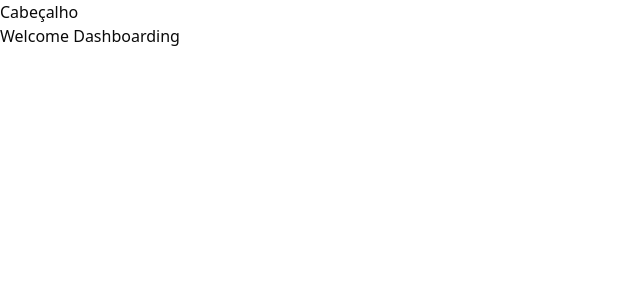
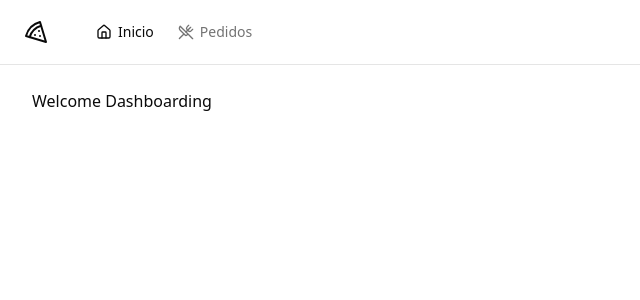
Before and after one commit to Alessandro0003/dashboarding, a React (Vite) app: page / in a window 1280 px wide. Shown: the top 300 px of the page, without its empty margins (0-640 px from the left). Built offline with nearby package versions, Linux system fonts and the light colour scheme.

Commit message:
🔥 feat: creating components navLinks and Header to application

```diff
--- a/package.json
+++ b/package.json
@@ -12,6 +12,7 @@
   "dependencies": {
     "@hookform/resolvers": "^3.6.0",
     "@radix-ui/react-label": "^2.0.2",
+    "@radix-ui/react-separator": "^1.0.3",
     "@radix-ui/react-slot": "^1.0.2",
     "class-variance-authority": "^0.7.0",
     "clsx": "^2.1.1",
--- /dev/null
+++ b/src/components/header.tsx
@@ -0,0 +1,28 @@
+import { Separator } from '@radix-ui/react-separator'
+import { Home, Pizza, UtensilsCrossed } from 'lucide-react'
+
+import { NavLink } from './nav-link'
+
+export const Header = () => {
+  return (
+    <div className="border-b">
+      <div className="flex h-16 items-center gap-6 px-6">
+        <Pizza className="h-6 w-6" />
+
+        <Separator orientation="vertical" className="h-6" />
+
+        <nav className="flex items-center space-x-4 lg:space-x-6">
+          <NavLink to="/">
+            <Home className="h-4 w-4" />
+            Inicio
+          </NavLink>
+
+          <NavLink to="/orders">
+            <UtensilsCrossed className="h-4 w-4" />
+            Pedidos
+          </NavLink>
+        </nav>
+      </div>
+    </div>
+  )
+}
--- /dev/null
+++ b/src/components/nav-link.tsx
@@ -0,0 +1,15 @@
+import { Link, LinkProps, useLocation } from 'react-router-dom'
+
+export type NaviLinkProps = LinkProps
+
+export const NavLink = (props: NaviLinkProps) => {
+  const { pathname } = useLocation()
+
+  return (
+    <Link
+      data-current={pathname === props.to}
+      className="flex items-center gap-1.5 text-sm font-medium text-muted-foreground hover:text-foreground data-[current=true]:text-foreground"
+      {...props}
+    />
+  )
+}
--- /dev/null
+++ b/src/components/ui/separator.tsx
@@ -0,0 +1,29 @@
+import * as React from "react"
+import * as SeparatorPrimitive from "@radix-ui/react-separator"
+
+import { cn } from "@/lib/utils"
+
+const Separator = React.forwardRef<
+  React.ElementRef<typeof SeparatorPrimitive.Root>,
+  React.ComponentPropsWithoutRef<typeof SeparatorPrimitive.Root>
+>(
+  (
+    { className, orientation = "horizontal", decorative = true, ...props },
+    ref
+  ) => (
+    <SeparatorPrimitive.Root
+      ref={ref}
+      decorative={decorative}
+      orientation={orientation}
+      className={cn(
+        "shrink-0 bg-border",
+        orientation === "horizontal" ? "h-[1px] w-full" : "h-full w-[1px]",
+        className
+      )}
+      {...props}
+    />
+  )
+)
+Separator.displayName = SeparatorPrimitive.Root.displayName
+
+export { Separator }
--- a/src/pages/_layouts/app.tsx
+++ b/src/pages/_layouts/app.tsx
@@ -1,11 +1,13 @@
 import { Outlet } from 'react-router-dom'
+
+import { Header } from '@/components/header'
 
 export function AppLayout() {
   return (
-    <div>
-      <h1>Cabeçalho</h1>
+    <div className="flex min-h-screen flex-col antialiased">
+      <Header />
 
-      <div>
+      <div className="flex flex-1 flex-col gap-4 p-8 pt-6">
         <Outlet />
       </div>
     </div>
--- a/src/pages/_layouts/auth.tsx
+++ b/src/pages/_layouts/auth.tsx
@@ -3,7 +3,7 @@ import { Outlet } from 'react-router-dom'
 
 export function AuthLayout() {
   return (
-    <div className="grid min-h-screen grid-cols-2">
+    <div className="grid min-h-screen grid-cols-2 antialiased">
       <div className="flex h-full flex-col justify-between border-r border-foreground/5 bg-muted p-10 text-muted-foreground">
         <div className="flex items-center gap-3 text-lg text-foreground">
           <Pizza className="h-5 w-5" />
```
Also changed, not shown: 1 other file (tests, documents, lock files or other folders).
